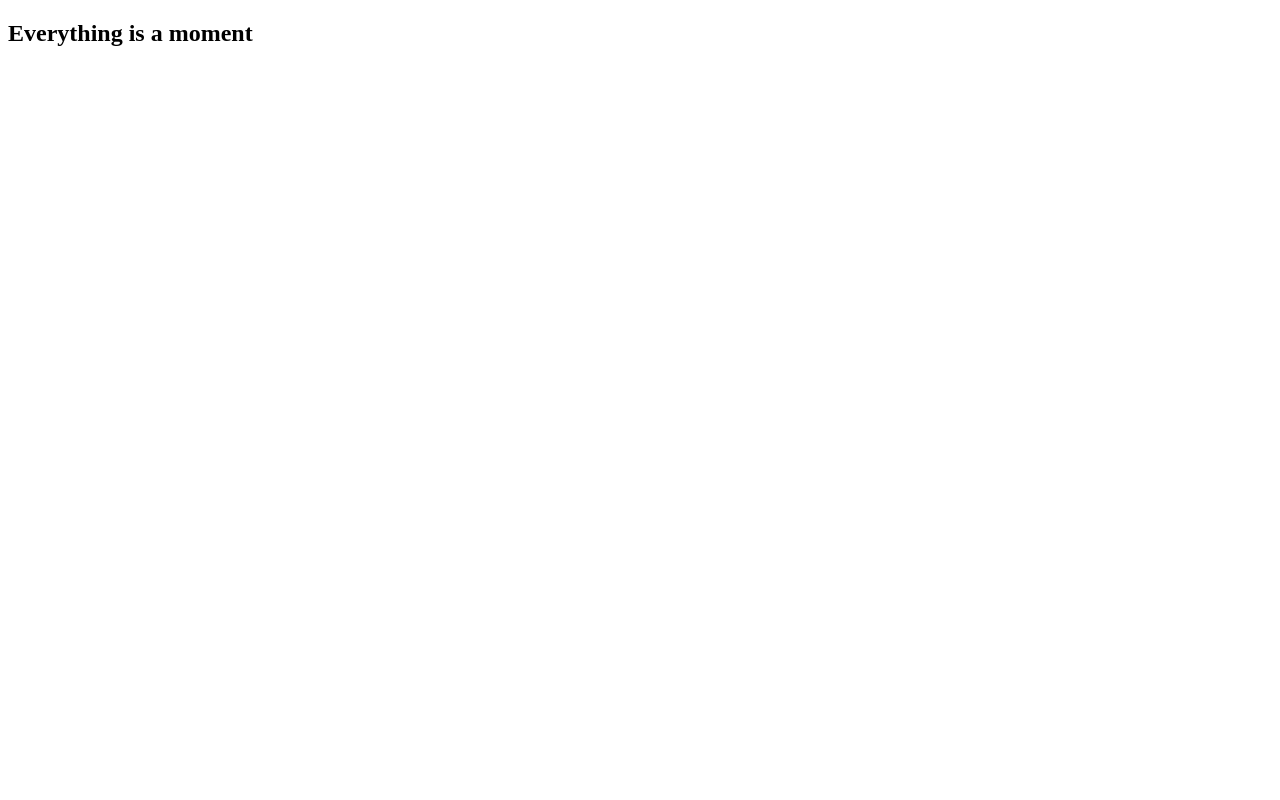
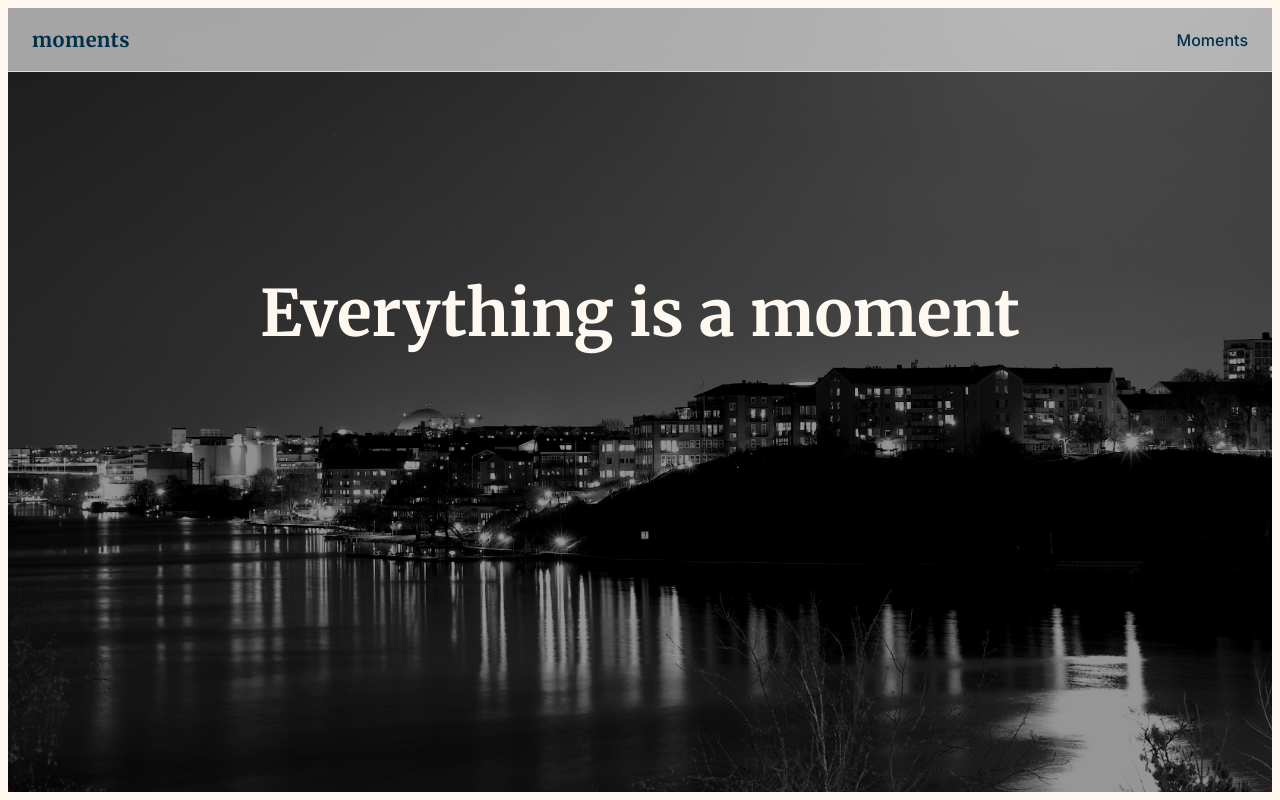
Before and after one commit to p-w-g/moments, a SvelteKit app: page / in a window 1280 px wide. Built offline with nearby package versions, Linux system fonts and the light colour scheme.

Commit message:
apply styles and layouts across app

```diff
--- /dev/null
+++ b/src/routes/+layout.svelte
@@ -0,0 +1,9 @@
+<script>
+	import Navbar from './navbar.svelte';
+	import '../app.css';
+</script>
+
+<Navbar />
+<main class="flex-1 p-6">
+	<slot />
+</main>
```
